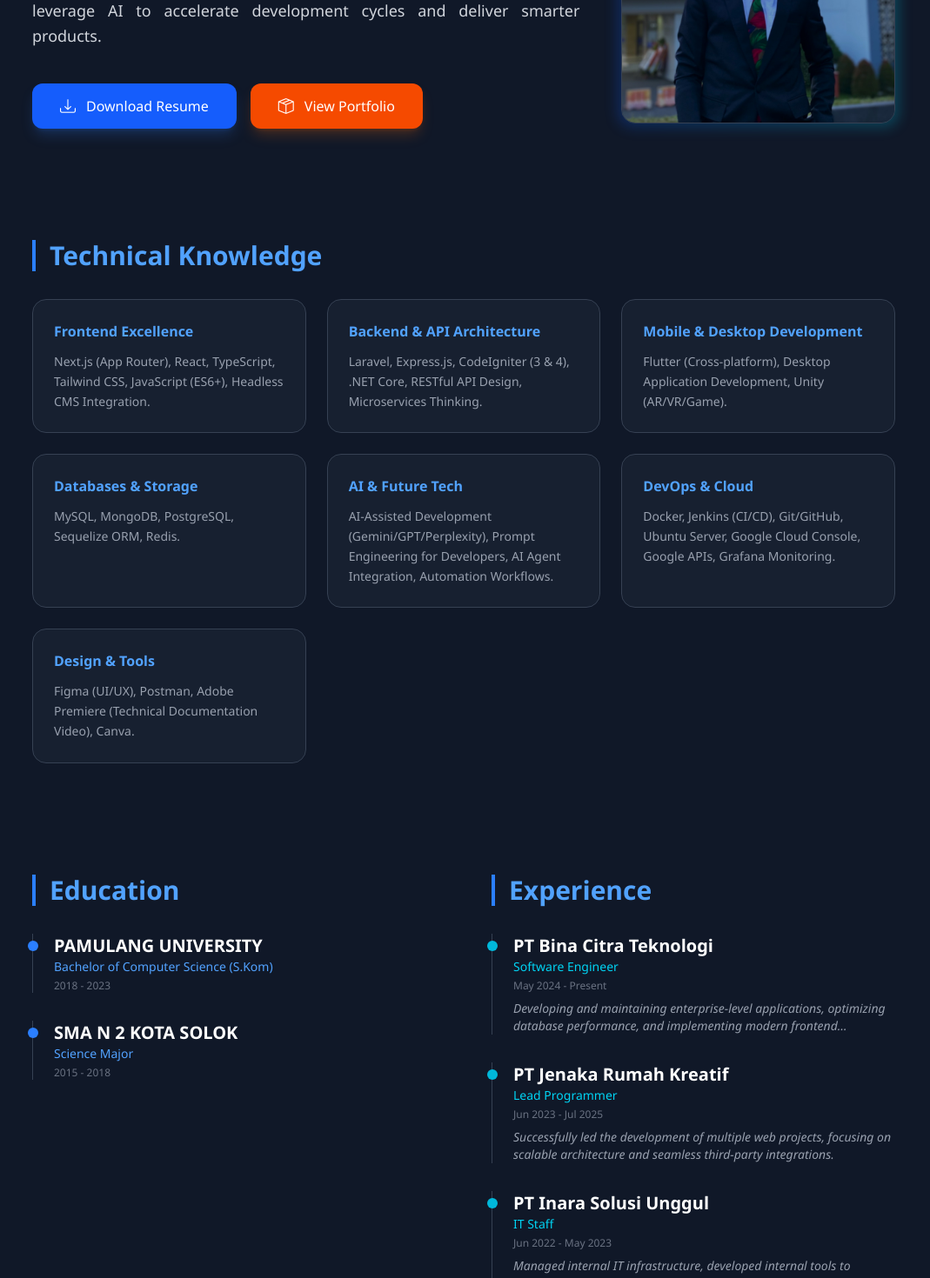
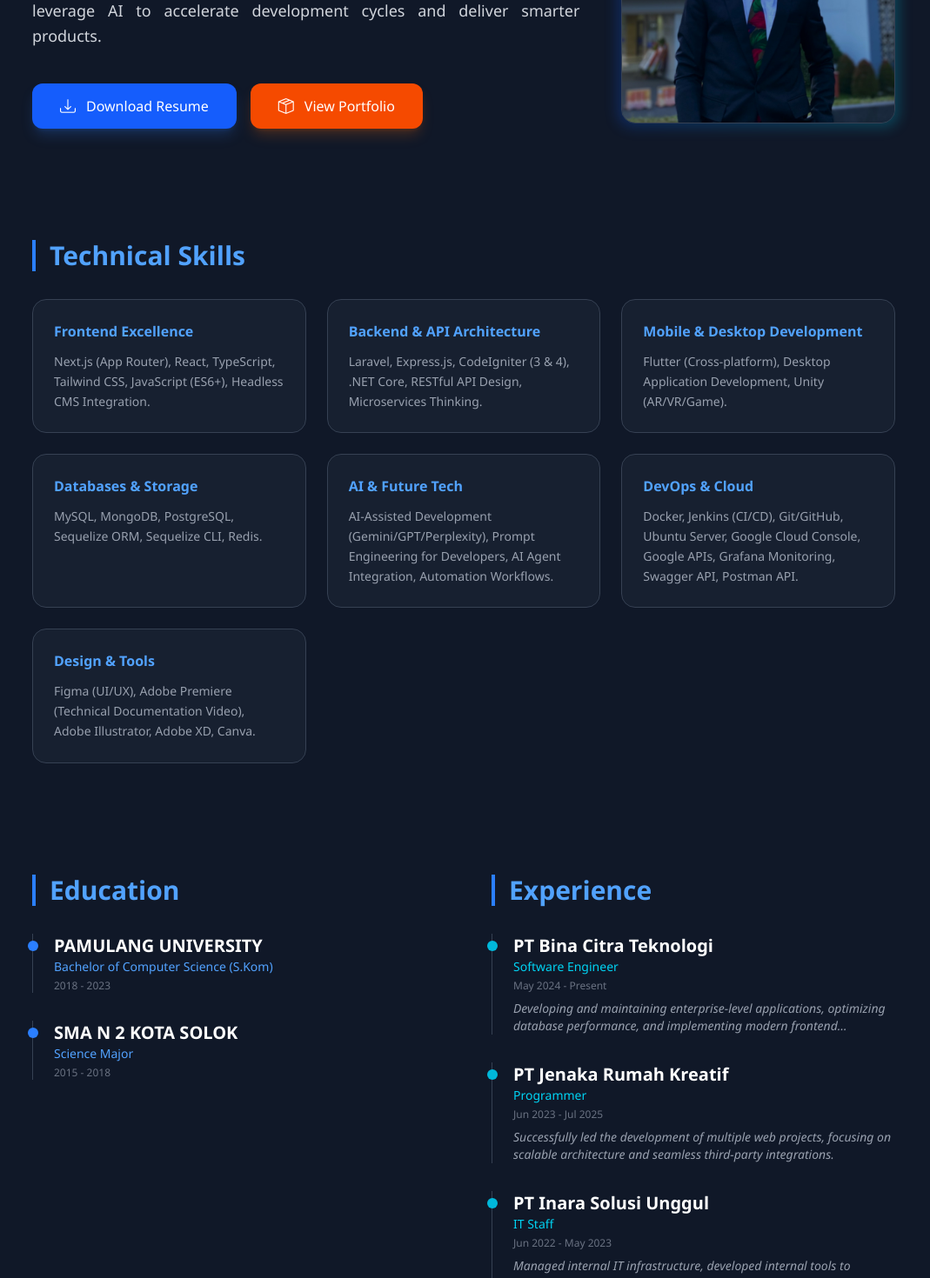
Before and after one commit to rioivano/rioivano.github.io, a Next.js app: page / in a window 1280 px wide. Shown: the part 939-2409 px from the top of the page at 87% size, without its empty margins (107-1176 px from the left). Built offline with nearby package versions, Linux system fonts and the light colour scheme.

Commit message:
update resume data

```diff
--- a/src/app/page.tsx
+++ b/src/app/page.tsx
@@ -83,7 +83,7 @@ export default function Home() {
 
       {/* SKILLS SECTION */}
       <section id="skills" className="max-w-5xl mx-auto px-4 py-16">
-        <h2 className="text-3xl font-bold text-blue-400 mb-8 border-l-4 border-blue-500 pl-4">Technical Knowledge</h2>
+        <h2 className="text-3xl font-bold text-blue-400 mb-8 border-l-4 border-blue-500 pl-4">Technical Skills</h2>
         <div className="grid md:grid-cols-2 lg:grid-cols-3 gap-6">
           {RESUME_DATA.skills.map((skill, index) => (
             <div key={index} data-aos="fade-up" data-aos-delay={index * 100}
--- a/src/constants/resumeData.ts
+++ b/src/constants/resumeData.ts
@@ -26,7 +26,7 @@ export const RESUME_DATA = {
     },
     {
       title: "Databases & Storage",
-      items: "MySQL, MongoDB, PostgreSQL, Sequelize ORM, Redis."
+      items: "MySQL, MongoDB, PostgreSQL, Sequelize ORM, Sequelize CLI, Redis."
     },
     {
       title: "AI & Future Tech",
@@ -34,11 +34,11 @@ export const RESUME_DATA = {
     },
     {
       title: "DevOps & Cloud",
-      items: "Docker, Jenkins (CI/CD), Git/GitHub, Ubuntu Server, Google Cloud Console, Google APIs, Grafana Monitoring."
+      items: "Docker, Jenkins (CI/CD), Git/GitHub, Ubuntu Server, Google Cloud Console, Google APIs, Grafana Monitoring, Swagger API, Postman API."
     },
     {
       title: "Design & Tools",
-      items: "Figma (UI/UX), Postman, Adobe Premiere (Technical Documentation Video), Canva."
+      items: "Figma (UI/UX), Adobe Premiere (Technical Documentation Video), Adobe Illustrator, Adobe XD, Canva."
     }
   ],
 
@@ -51,8 +51,8 @@ export const RESUME_DATA = {
     },
     {
       company: "PT Jenaka Rumah Kreatif",
-      role: "Lead Programmer",
-      period: "Jun 2023 - Jul 2025", // Mengikuti data HTML Anda
+      role: "Programmer",
+      period: "Jun 2023 - Jul 2025",
       description: "Successfully led the development of multiple web projects, focusing on scalable architecture and seamless third-party integrations."
     },
     {
```
